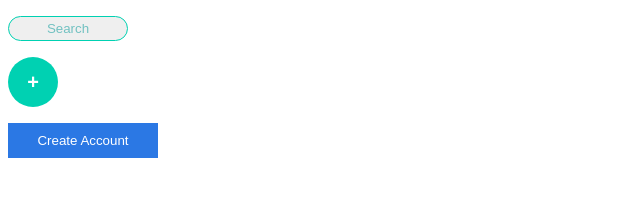
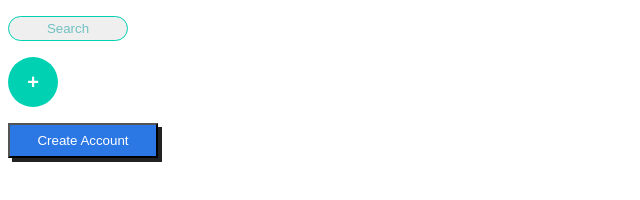
Before and after one commit to pratik7664/Button-Style, a plain HTML site: page index.html in a window 1280 px wide. Shown: the whole page, without its empty margins (0-640 px from the left). Drawn offline with Linux system fonts and the light colour scheme.

Commit message:
second commit, added shadow

```diff
--- a/style.css
+++ b/style.css
@@ -5,7 +5,7 @@
     border: 1px solid;
     border-color:#00d1b2 ;
     border-radius: 16px;
-}
+    }
 .btn-circle {
     height:50px;
     width: 50px;
@@ -21,5 +21,5 @@
     color: white;
     height: 35px;
     width: 150px;
-    border: transparent;
+    box-shadow: 4px 4px #222;
 }
```
